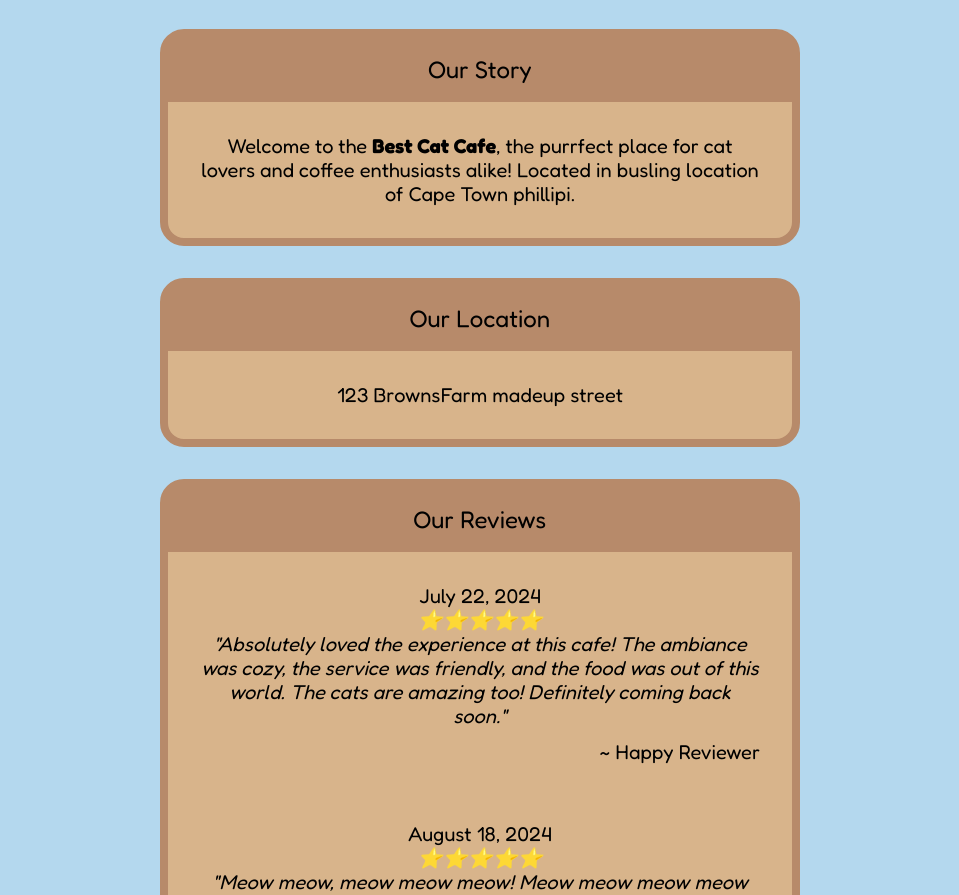
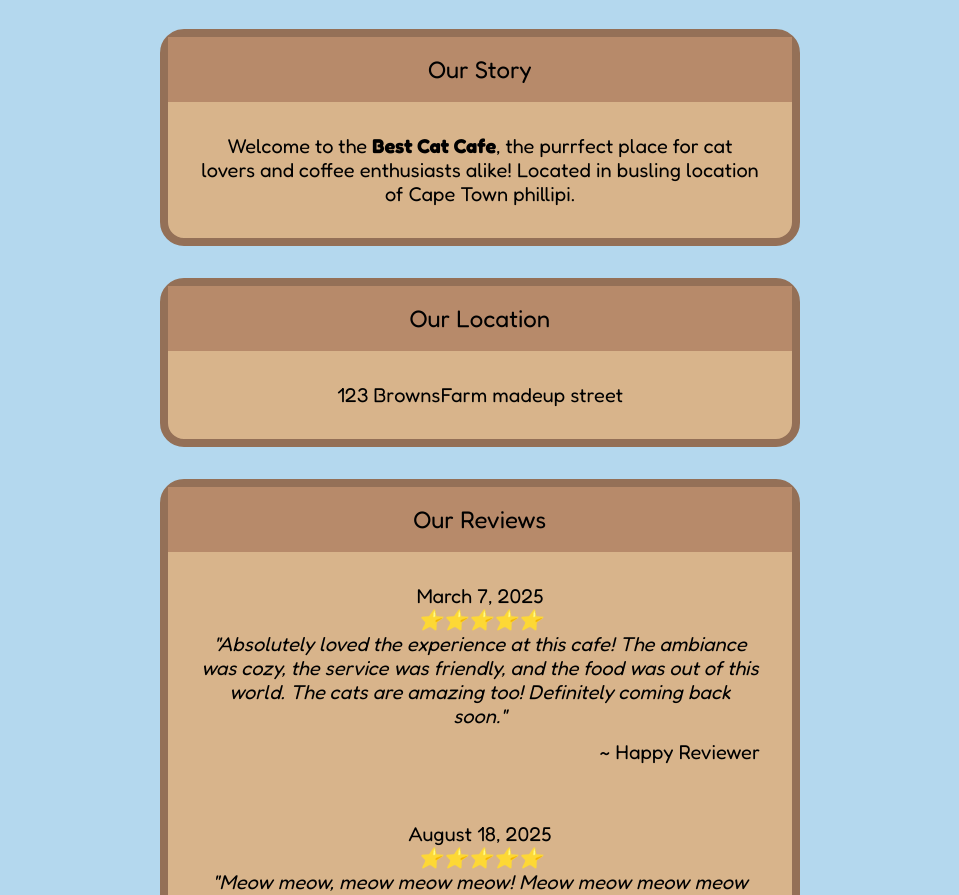
Before and after one commit to IngaMaholwana/RestaurantInga, a website built with webpack: page src/index.html in a window 1280 px wide. Shown: the part 224-1119 px from the top of the page, without its empty margins (168-1127 px from the left). Built offline with nearby package versions, Linux system fonts and the light colour scheme.

```diff
--- a/src/load.js
+++ b/src/load.js
@@ -5,7 +5,7 @@
     // header
     let header = document.createElement("div");
     header.classList.add("header");
-    header.textContent = `🐱 Best Cat Cafe 🐱`;
+    header.textContent = `🐱 Best Cat Themed Cafe 🐱`;
     content.appendChild(header);
 
     // others
@@ -69,7 +69,7 @@
 
     let date = document.createElement("div");
     date.classList.add("date");
-    date.textContent = "July 22, 2024";
+    date.textContent = "March 7, 2025";
     review1.appendChild(date);
 
     let stars = document.createElement("div");
@@ -96,7 +96,7 @@
 
     let date2 = document.createElement("div");
     date2.classList.add("date");
-    date2.textContent = "August 18, 2024";
+    date2.textContent = "August 18, 2025";
     review2.appendChild(date2);
 
     let stars2 = document.createElement("div");
--- a/src/style.css
+++ b/src/style.css
@@ -80,7 +80,7 @@
     text-align: center;
     border-radius: 24px;
     box-sizing: border-box;
-    border: 8px solid #B78A6A;
+    border: 8px solid #947057;
 }
 
 .reviews {
```
